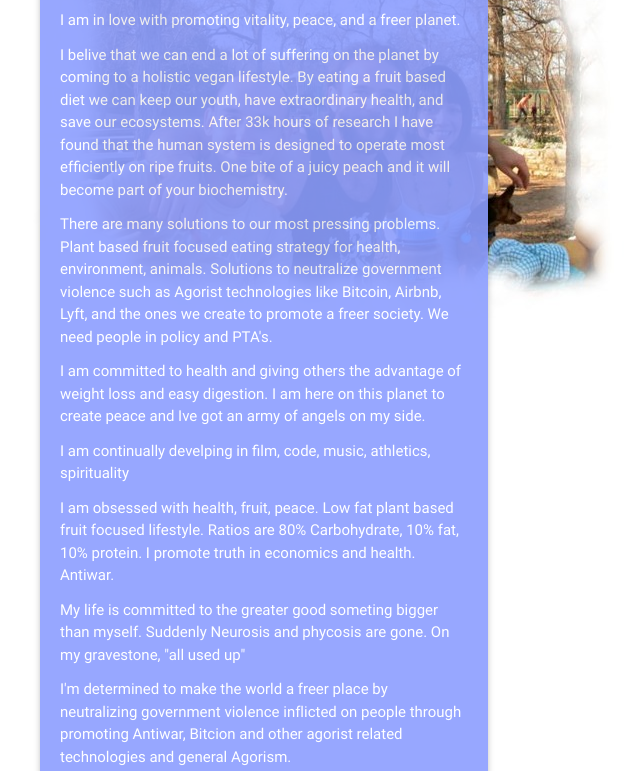
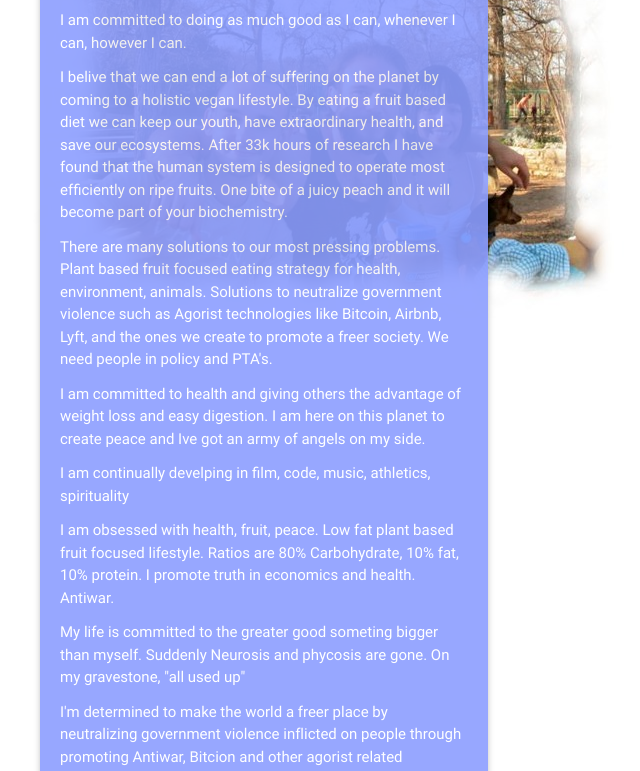
Before and after one commit to veganbrawn/veganbrawn.github.io, a plain HTML site: page index.html in a window 1280 px wide. Shown: the part 143-914 px from the top of the page, without its empty margins (16-656 px from the left). Drawn offline with nearby package versions, Linux system fonts and the light colour scheme.

Commit message:
New update 12/30 test

```diff
--- a/index.html
+++ b/index.html
@@ -15,7 +15,7 @@
       <div class="card-content white-text">
         <p id="name">John Savona</p>
         <p id="summary">Fruitarian Vegan. Peace Warrior. Social Activist.</p>
-        <p>I am in love with promoting vitality, peace, and a freer planet.
+        <p>I am committed to doing as much good as I can, whenever I can, however I can.
         </p>
 
         <p>I belive that we can end a lot of suffering on the planet by coming to a holistic vegan lifestyle. By eating a fruit based diet we can keep our youth, have extraordinary health, and save our ecosystems. After 33k hours of research I have found that the human system is designed to operate most efficiently on ripe fruits. One bite of a juicy peach and it will become part of your biochemistry.
```
